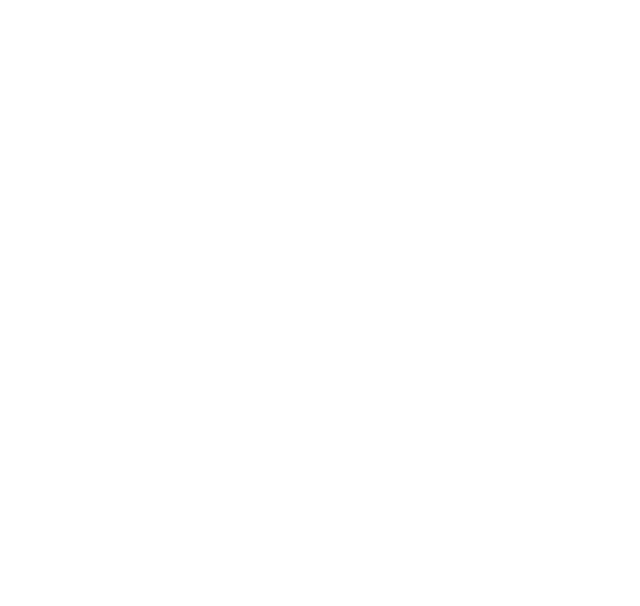
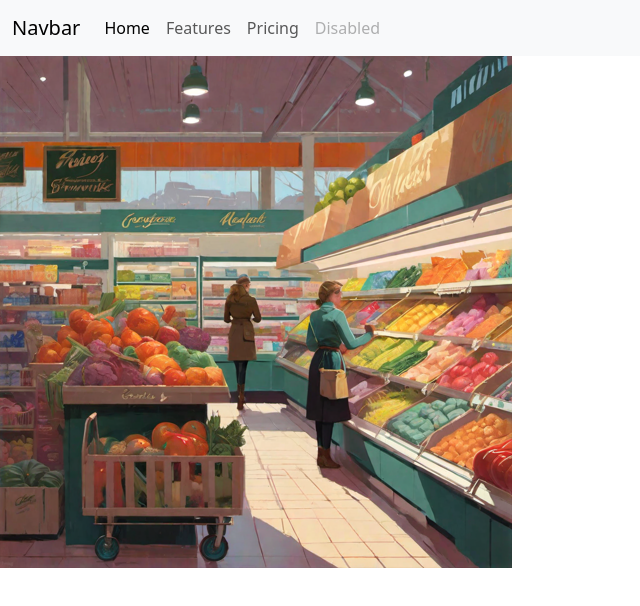
Before and after one commit to gdzierzon/yearup-northwind-team-9, a plain HTML site: page northwind-traders-website/index.html in a window 1280 px wide. Shown: the whole page, without its empty margins (0-640 px from the left). Drawn offline with nearby package versions, Linux system fonts and the light colour scheme.

Commit message:
nvabar plus image

```diff
--- a/northwind-traders-website/index.html
+++ b/northwind-traders-website/index.html
@@ -4,10 +4,38 @@
     <meta charset="UTF-8">
     <meta name="viewport" content="width=device-width, initial-scale=1.0">
     <title>Northwind Traders</title>
-
+    <link href="https://cdn.jsdelivr.net/npm/bootstrap@5.3.2/dist/css/bootstrap.min.css" rel="stylesheet" integrity="sha384-T3c6CoIi6uLrA9TneNEoa7RxnatzjcDSCmG1MXxSR1GAsXEV/Dwwykc2MPK8M2HN" crossorigin="anonymous">
+    <script src="https://cdn.jsdelivr.net/npm/bootstrap@5.3.2/dist/js/bootstrap.bundle.min.js" integrity="sha384-C6RzsynM9kWDrMNeT87bh95OGNyZPhcTNXj1NW7RuBCsyN/o0jlpcV8Qyq46cDfL" crossorigin="anonymous"></script>
     <link rel="stylesheet" href="css/style.css">
 </head>
 <body>
 
+    <header>
+        <nav class="navbar navbar-expand-lg bg-body-tertiary">
+            <div class="container-fluid">
+              <a class="navbar-brand" href="#">Navbar</a>
+              <button class="navbar-toggler" type="button" data-bs-toggle="collapse" data-bs-target="#navbarNavAltMarkup" aria-controls="navbarNavAltMarkup" aria-expanded="false" aria-label="Toggle navigation">
+                <span class="navbar-toggler-icon"></span>
+              </button>
+              <div class="collapse navbar-collapse" id="navbarNavAltMarkup">
+                <div class="navbar-nav">
+                  <a class="nav-link active" aria-current="page" href="#">Home</a>
+                  <a class="nav-link" href="#">Features</a>
+                  <a class="nav-link" href="#">Pricing</a>
+                  <a class="nav-link disabled" aria-disabled="true">Disabled</a>
+                </div>
+              </div>
+            </div>
+          </nav>
+    </header>
+
+    <section id="home-image">
+
+        <img src="images/grocery.png" alt="Home Image" id="home-image">
+    </section>
+
+
+
+
 </body>
 </html>
```
Also changed, not shown: northwind-traders-website/images/grocery.png (added).
